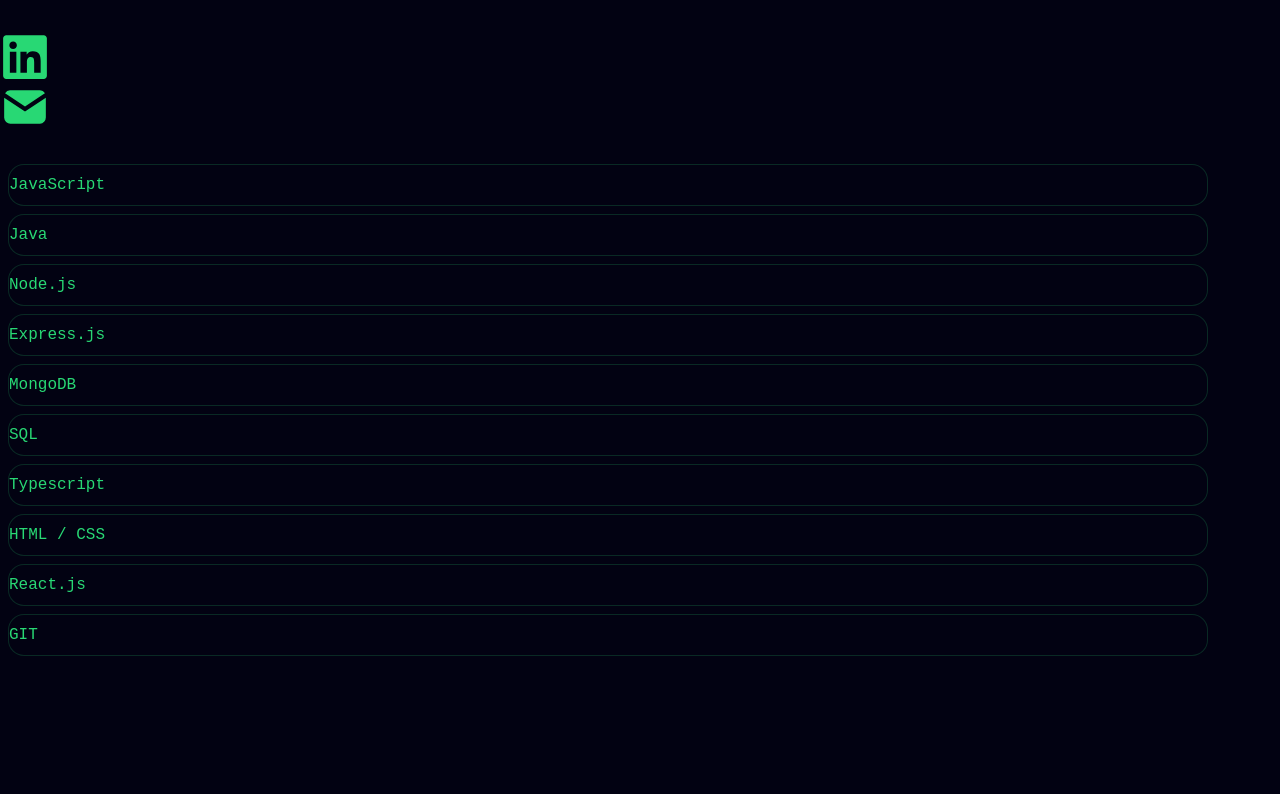
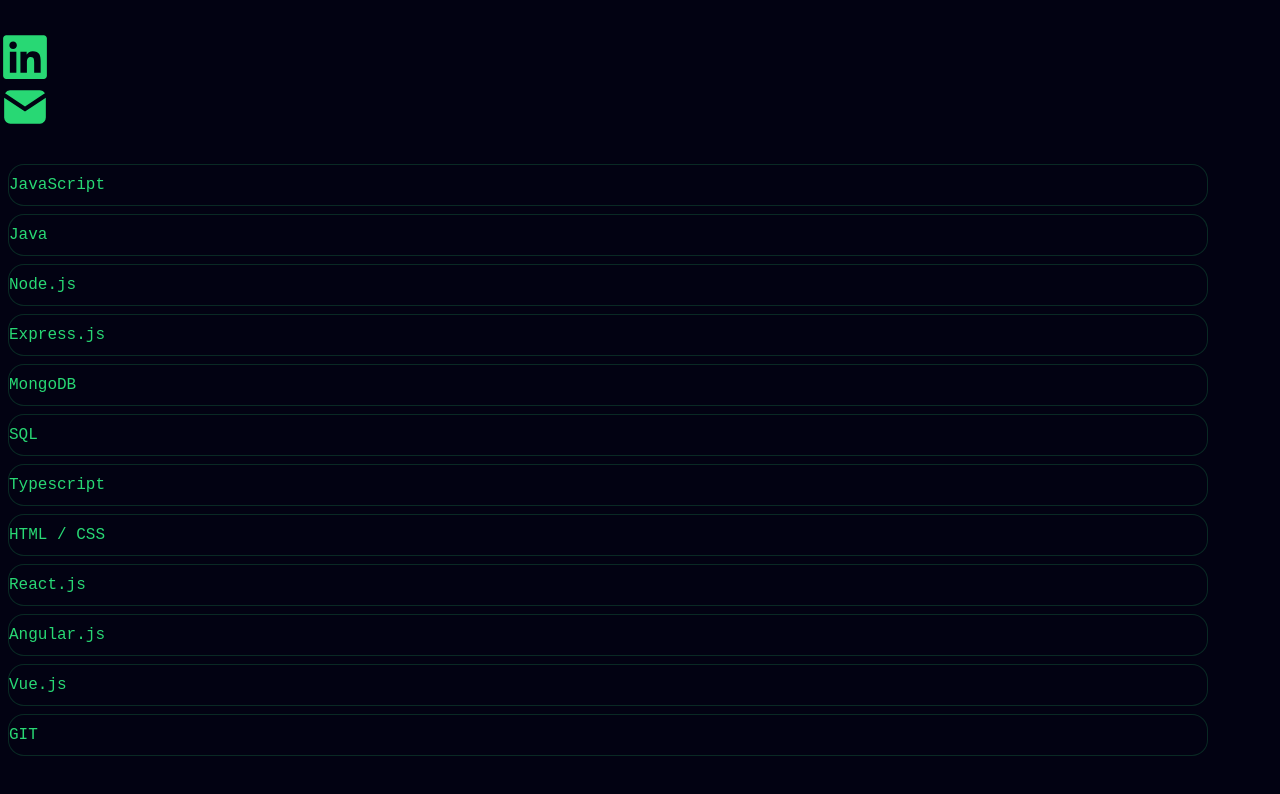
Before and after one commit to tania-zubrienko/tania-zubrienko.github.io, a React (Vite) app: page /#/projects/1 in a window 1280 px wide. Shown: the part 1044-1838 px from the top of the page. Before the commit the page ends 1748 px from the top, so only its background shows below. Built offline with nearby package versions, Linux system fonts and the light colour scheme.

Commit message:
tech stack

```diff
--- a/src/components/TechStack/TechStack.jsx
+++ b/src/components/TechStack/TechStack.jsx
@@ -3,7 +3,7 @@ import './TechStack.css'
 const TechStack = () => {
 
     return (
-        <div className="TechStack grid grid-cols-2 md:grid-cols-5 lg:grid-cols-10 text-center mx-auto" >
+        <div className="TechStack grid grid-cols-2 md:grid-cols-4 lg:grid-cols-6 text-center mx-auto" >
             <h6 className='text-xs md:text-base'>JavaScript</h6>
             <h6 className='text-xs md:text-base'>Java</h6>
             <h6 className='text-xs md:text-base'>Node.js</h6>
@@ -13,6 +13,8 @@ const TechStack = () => {
             <h6 className='text-xs md:text-base'>Typescript</h6>
             <h6 className='text-xs md:text-base'>HTML / CSS</h6>
             <h6 className='text-xs md:text-base'>React.js</h6>
+            <h6 className='text-xs md:text-base'>Angular.js</h6>
+            <h6 className='text-xs md:text-base'>Vue.js</h6>
             <h6 className='text-xs md:text-base'>GIT</h6>
         </div>
     )
--- a/src/pages/AboutPage.jsx
+++ b/src/pages/AboutPage.jsx
@@ -1,5 +1,5 @@
 import profile from '../assets/profile.jpg'
-import { IoLogoNodejs, IoLogoJavascript, IoLogoHtml5 } from "react-icons/io5";
+import { IoLogoNodejs, IoLogoJavascript, IoLogoHtml5, IoLogoAngular, IoLogoVue  } from "react-icons/io5";
 import { FaReact, FaJava, FaDatabase } from "react-icons/fa";
 import { SiTypescript, SiMongodb } from "react-icons/si";
 import './AboutPage.css'
@@ -76,6 +76,20 @@ const AboutPage = () => {
                     </div>
                 </div>
                 <div className="technology">
+                    <h1><IoLogoAngular  size={60} /></h1>
+                    <div className="text">
+                        <h2>AngularJs</h2>
+                        <p>Developing robust and maintainable single-page applications with a comprehensive framework for client-side MVW architecture</p>
+                    </div>
+                </div>
+                <div className="technology">
+                    <h1><IoLogoVue  size={60} /></h1>
+                    <div className="text">
+                        <h2>VueJs</h2>
+                        <p>Building progressive and high-performance user interfaces with a focus on simplicity and flexibility</p>
+                    </div>
+                </div>
+                <div className="technology">
                     <h1><IoLogoHtml5 size={60} /></h1>
                     <div className="text">
                         <h2>HTML/CSS</h2>
```
